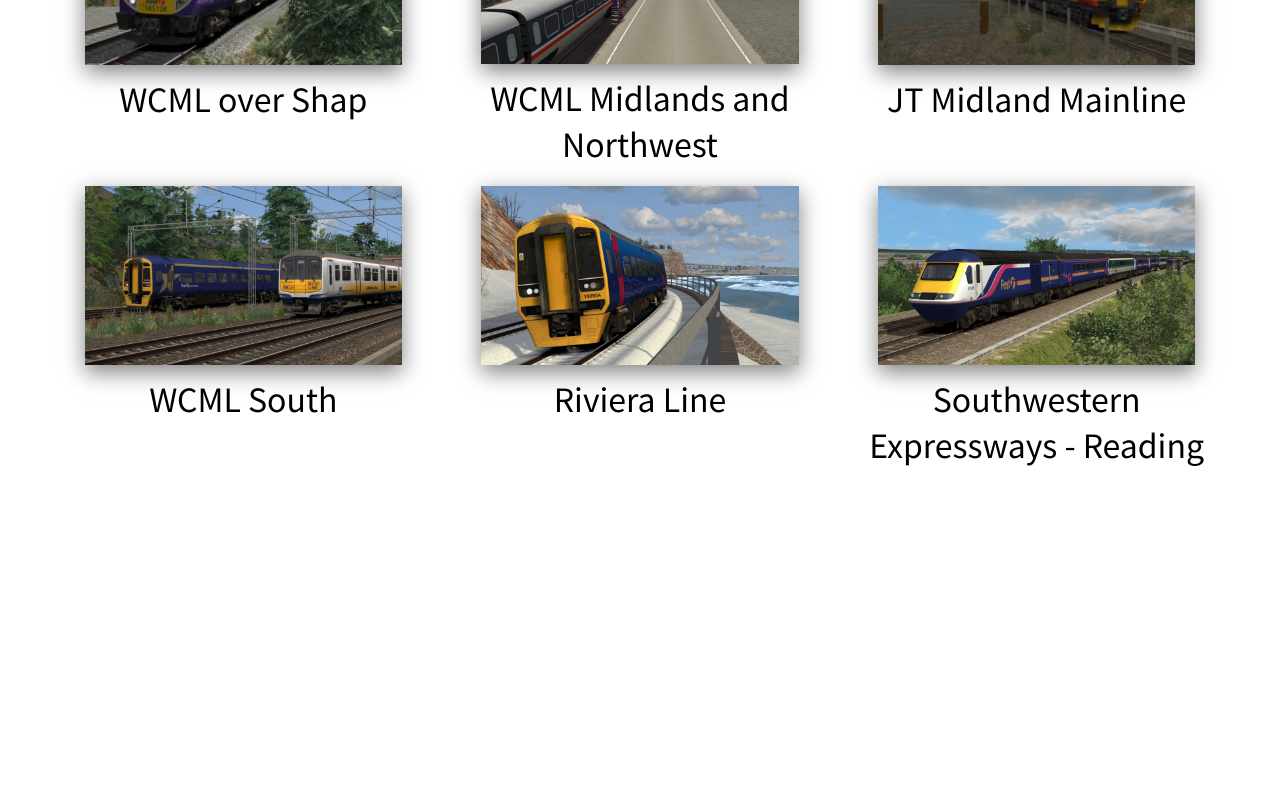
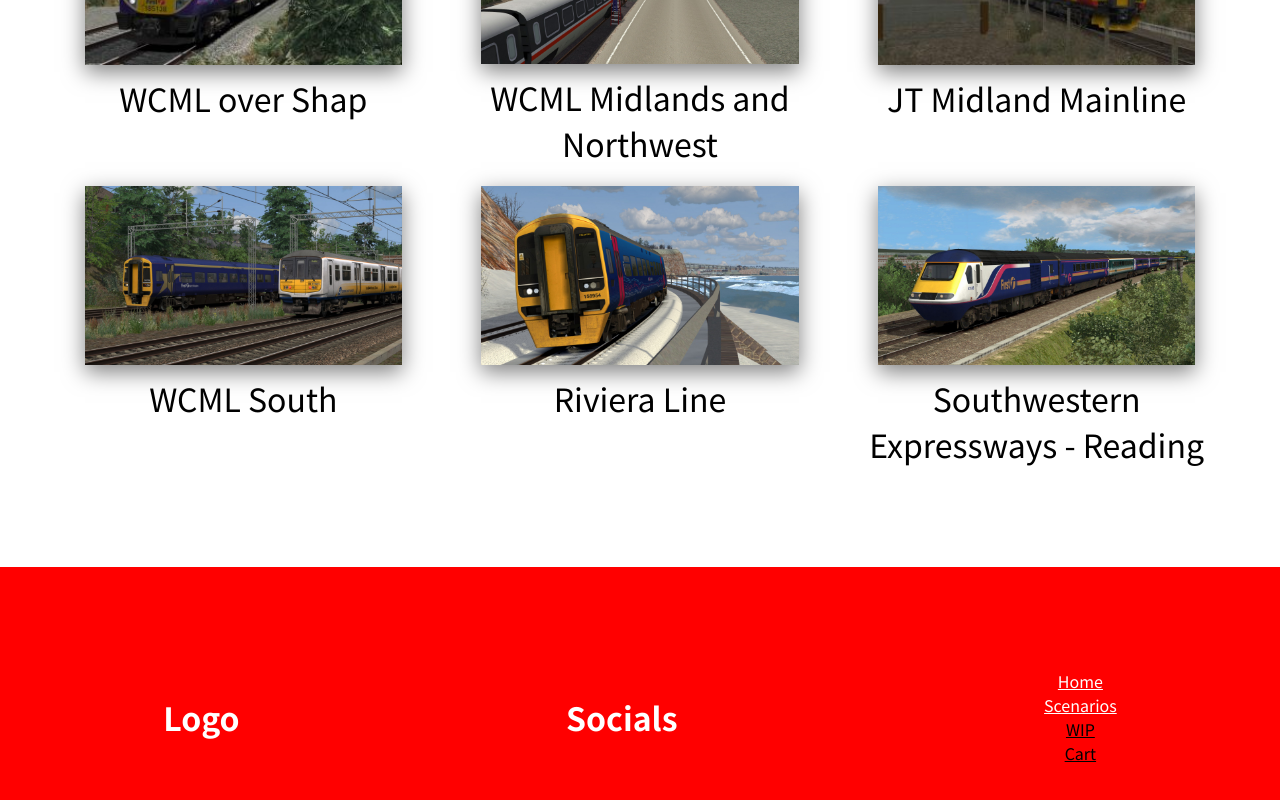
Before and after one commit to Adam377/adam-haigh-scenarios-website-prototype, a React (Create React App) app: page /scenarios in a window 1280 px wide. Shown: the part 596-1396 px from the top of the page. Before the commit the page ends 1163 px from the top, so only its background shows below. Built offline with nearby package versions, Linux system fonts and the light colour scheme.

Commit message:
Added Footer

```diff
--- a/src/App.js
+++ b/src/App.js
@@ -5,15 +5,17 @@ import Home from './components/Screens/Home';
 import Masthead from './components/Layout/Masthead';
 import Scenarios from './components/Screens/Scenarios';
 import WIPContent from './components/Screens/WIPContent';
+import Cart from './components/Screens/Cart';
+import Footer from './components/Layout/Footer';
 
 function App() {
   return (
     <div>
       <Header />
-      <Masthead />
       <main>
         <Switch>
           <Route path="/" exact>
+            <Masthead title="Adam Haigh Scenarios">High quality and immersive scenarios for TS Classic</Masthead>
             <Home />
           </Route>
           <Route path="/scenarios">
@@ -22,8 +24,12 @@ function App() {
           <Route path="/wip-content">
             <WIPContent />
           </Route>
+          <Route path="/cart">
+            <Cart />
+          </Route>
         </Switch>
       </main>
+      <Footer />
     </div>
   );
 }
--- a/src/components/Layout/Blocks/ImageBlock.module.css
+++ b/src/components/Layout/Blocks/ImageBlock.module.css
@@ -5,7 +5,6 @@
 }
 
 .image {
-    background-position: 50%;
     background-repeat: no-repeat;
     object-fit: cover;
     height: 100%;
@@ -24,7 +23,7 @@
 }
 
 .image-overlay {
-    background-color: rgba(0, 0, 0, 0.4);
+    background-color: rgba(0, 0, 0, 0.2);
     height: 100%;
     position: absolute;
     width: 100%;
--- /dev/null
+++ b/src/components/Layout/Footer.js
@@ -0,0 +1,35 @@
+import { Fragment } from "react";
+import { NavLink } from "react-router-dom";
+
+import classes from './Footer.module.css';
+
+const Footer = () => {
+    return(
+        <Fragment>
+            <div className={classes.footer}>
+                <div className={classes.container}>
+                    <h1>Logo</h1>
+                    <h1>Socials</h1>
+                    <nav>
+                        <ul className={classes['footer-navigation']}>
+                            <li>
+                                <NavLink activeClassName={classes.active} to="/">Home</NavLink>
+                            </li>
+                            <li>
+                                <NavLink activeClassName={classes.active} to="/scenarios">Scenarios</NavLink>
+                            </li>
+                            <li>
+                                <NavLink activeClassName={classes.active} to="/wip-content">WIP</NavLink>
+                            </li>
+                            <li>
+                                <NavLink activeClassName={classes.active} to="/cart">Cart</NavLink>
+                            </li>
+                        </ul>
+                    </nav>
+                </div>
+            </div>
+        </Fragment>
+    );
+};
+
+export default Footer;
--- /dev/null
+++ b/src/components/Layout/Footer.module.css
@@ -0,0 +1,31 @@
+.container {
+    align-items: center;
+    display: flex;
+    height: 100%;
+    justify-content: space-around;
+    text-align: center;
+}
+
+.footer {
+    background-color: red;
+    color: white;
+    flex-direction: column;
+    height: 300px;
+    width: 100%;
+}
+
+.footer-navigation {
+    list-style: none;
+}
+
+.footer a {
+    color: black;
+}
+
+.footer a:hover,
+.footer a:active,
+.footer a.active {
+    /* border-bottom: 4px solid #95bcf0; */
+    color: white;
+    padding-bottom: 0.25rem;
+}
--- a/src/components/Layout/Header.js
+++ b/src/components/Layout/Header.js
@@ -7,7 +7,7 @@ const Header = () => {
     return(
         <Fragment>
             <header className={classes.header}>
-                <h1>Adam Haigh Scenarios</h1>
+                <h1>Logo</h1>
                 <nav>
                     <ul>
                         <li>
@@ -19,6 +19,9 @@ const Header = () => {
                         <li>
                             <NavLink activeClassName={classes.active} to="/wip-content">WIP</NavLink>
                         </li>
+                        <li>
+                            <NavLink activeClassName={classes.active} to="/cart">Cart</NavLink>
+                        </li>
                     </ul>
                 </nav>
             </header>
--- a/src/components/Layout/Masthead.js
+++ b/src/components/Layout/Masthead.js
@@ -1,19 +1,19 @@
 import { Fragment } from "react";
-import { Route, Switch } from "react-router-dom";
 
 import classes from './Masthead.module.css';
 import mastheadImage from '../../assets/class144Bury.jpg';
 
-const Masthead = () => {
+const Masthead = (props) => {
     return(
         <Fragment>
-            <Switch>
-                <Route path="/" exact>
-                    <div className={classes.masthead}>
-                        <img src={mastheadImage} alt=""/>
-                    </div>
-                </Route>
-            </Switch>
+            <div className={classes.masthead}>
+                <img className={classes.image} src={mastheadImage} alt=""/>
+                <div className={classes['masthead-overlay']}/>
+                <div className={classes['content-container']}>
+                    <div className={classes.title}>{props.title}</div>
+                    <p className={classes['inner-content']}>{props.children}</p>
+                </div>
+            </div>
         </Fragment>
     );
 };
--- a/src/components/Layout/Masthead.module.css
+++ b/src/components/Layout/Masthead.module.css
@@ -1,12 +1,43 @@
-.masthead {
-    height: 35rem;
-    overflow: hidden;
-    width: 100%;
-    z-index: 0;
+.content-container {
+    color: white;
+    position: relative;
+    z-index: 2;
 }
 
-.masthead img {
+.image {
+    background-repeat: no-repeat;
+    object-fit: cover;
     height: 100%;
-    object-fit: cover;
+    position: absolute;
     width: 100%;
+    z-index: -1;
 }
+
+.inner-content {
+    font-size: 1.5rem;
+    margin-top: 30px;
+}
+
+.masthead {
+    align-items: center;
+    display: flex;
+    height: 100vh;
+    justify-content: center;
+    min-height: 500px;
+    position: relative;
+    text-align: center;
+}
+
+.masthead-overlay {
+    background-color: rgba(0, 0, 0, 0.3);
+    height: 100%;
+    position: absolute;
+    width: 100%;
+    z-index: 1;
+}
+
+.title {
+    font-size: 3rem;
+    font-weight: bold;
+    margin-bottom: 30px;
+}
--- /dev/null
+++ b/src/components/Screens/Cart.js
@@ -0,0 +1,16 @@
+import { Fragment } from "react";
+
+import classes from './Cart.module.css';
+
+import MastheadSubpage from "../Layout/MastheadSubpage";
+
+const Cart = () => {
+    return(
+        <Fragment>
+            <MastheadSubpage title="Cart" />
+            <div className={classes.content}>Uhh, there's no products here. You can't checkout with anything.</div>
+        </Fragment>
+    );
+};
+
+export default Cart;
--- /dev/null
+++ b/src/components/Screens/Cart.module.css
@@ -0,0 +1,5 @@
+.content {
+    font-size: 1.5rem;
+    padding-top: 20px;
+    text-align: center;
+}
--- a/src/components/Screens/Home.js
+++ b/src/components/Screens/Home.js
@@ -10,7 +10,7 @@ import chatMossScreenshot from '../../assets/chat-moss-screenshot.jpg';
 const Home = () => {
     return(
         <Fragment>
-            <ImageBlock title="New Release!" image={chatMossScreenshot}>Our newest release is on the Chat Moss route set between 2018 and 2019! Click the link below to purchase your copy!</ImageBlock>
+            <ImageBlock title="New Release!" image={chatMossScreenshot}>There's no products on this site yet - I don't know what you're talking about. Come back when the site's finished.</ImageBlock>
             <ContentImageBlock title="Welcome!" image={class319}>Nunc tincidunt arcu quis diam pharetra laoreet. Proin eget nulla lorem. Nullam et sagittis dui, nec vestibulum diam. Proin nec finibus justo. Donec ac vehicula dolor. Pellentesque habitant morbi tristique senectus et netus et malesuada fames ac turpis egestas. Cras sit amet vehicula mauris. Quisque tempor convallis malesuada. Praesent sed velit id lorem ullamcorper interdum a et ligula. Cras gravida pretium odio, et faucibus sem blandit vitae. Pellentesque tincidunt fermentum nunc ut consequat. Sed varius, dolor ac vehicula egestas, enim ipsum congue ante, vitae dictum ligula arcu nec neque. Curabitur in quam ac nibh varius blandit et quis lorem. Duis at congue mi, et convallis velit. Quisque condimentum ante eu purus semper finibus. Morbi pellentesque eget mauris et finibus. Fusce rutrum purus et est tincidunt, at condimentum felis dignissim. Duis tempor lobortis porta. Cras ultricies est dui, et auctor nulla sagittis at. Nulla lobortis neque sapien, ut egestas nisl lobortis nec.</ContentImageBlock>
             <ContentOnlyBlock title="My Scenarios">Lorem ipsum dolor sit amet, consectetur adipiscing elit. Phasellus luctus ligula vitae justo placerat bibendum. Cras ornare arcu ut velit mollis, nec suscipit erat eleifend. Praesent ac convallis odio, non interdum nunc. Aenean venenatis commodo pellentesque. Ut lectus tortor, aliquet nec libero id, accumsan lobortis augue. Quisque iaculis arcu nec dolor dapibus sodales. Fusce egestas convallis congue. Vestibulum sit amet dolor non nibh sollicitudin convallis sit amet ac nunc. Sed finibus ex eu efficitur facilisis. Aliquam tempus sem non odio suscipit, at tincidunt nibh consectetur. Nunc purus magna, venenatis at ex id, scelerisque fermentum metus. Vivamus non luctus mi. Phasellus maximus leo eu feugiat mattis. Mauris lorem eros, scelerisque sed orci sit amet, commodo egestas lectus. Sed eu augue vulputate, congue neque quis, pulvinar massa.Mauris in risus vitae urna pharetra pulvinar nec vel diam. Maecenas fringilla scelerisque massa a varius. Phasellus quis risus sed sem porta bibendum.</ContentOnlyBlock>
         </Fragment>
```
Also changed, not shown: src/components/Layout/Blocks/ImageBlock.js (+2 -6 lines).
